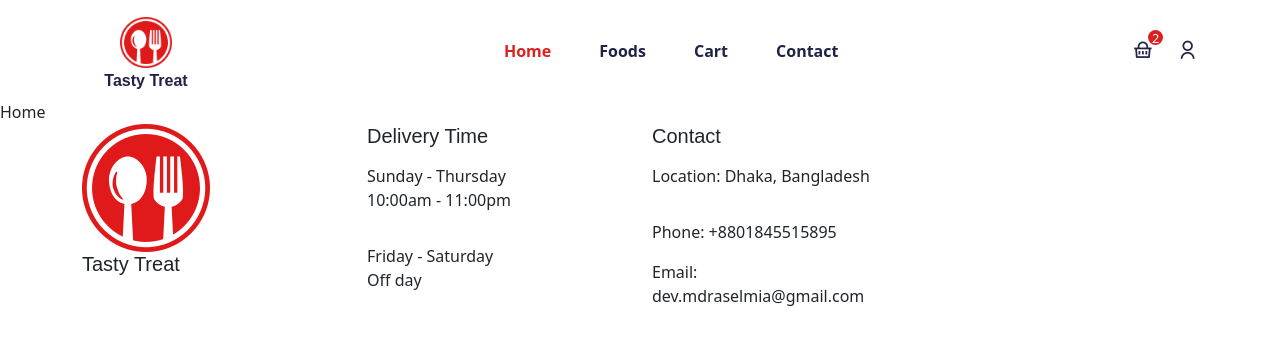
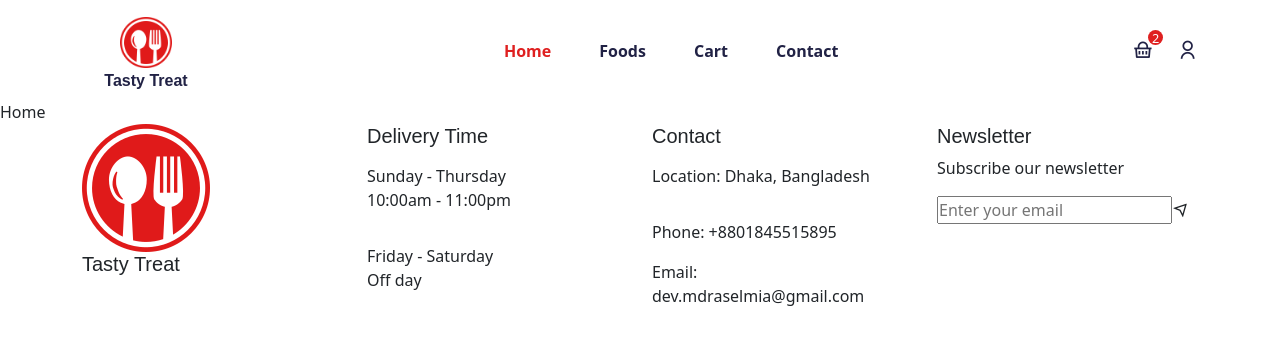
Before and after one commit to mdraselmiah95/tasty-treat-app, a React (Create React App) app: page /home in a window 1280 px wide. Shown: the top 344 px of the page. Built offline with nearby package versions, Linux system fonts and the light colour scheme; a web font is replaced by a local one.

Commit message:
WIP on Tasty Treat Food app Footer section

```diff
--- a/src/components/Footer/Footer.jsx
+++ b/src/components/Footer/Footer.jsx
@@ -42,7 +42,16 @@ const Footer = () => {
               </ListGroupItem>
             </ListGroup>
           </Col>
-          <Col lg="3" md="4" sm="6"></Col>
+          <Col lg="3" md="4" sm="6">
+            <h5 className="footer__title">Newsletter</h5>
+            <p>Subscribe our newsletter</p>
+            <div className="newsletter">
+              <input type="email" placeholder="Enter your email" />
+              <span>
+                <i class="ri-send-plane-line"></i>
+              </span>
+            </div>
+          </Col>
         </Row>
       </Container>
     </footer>
```
